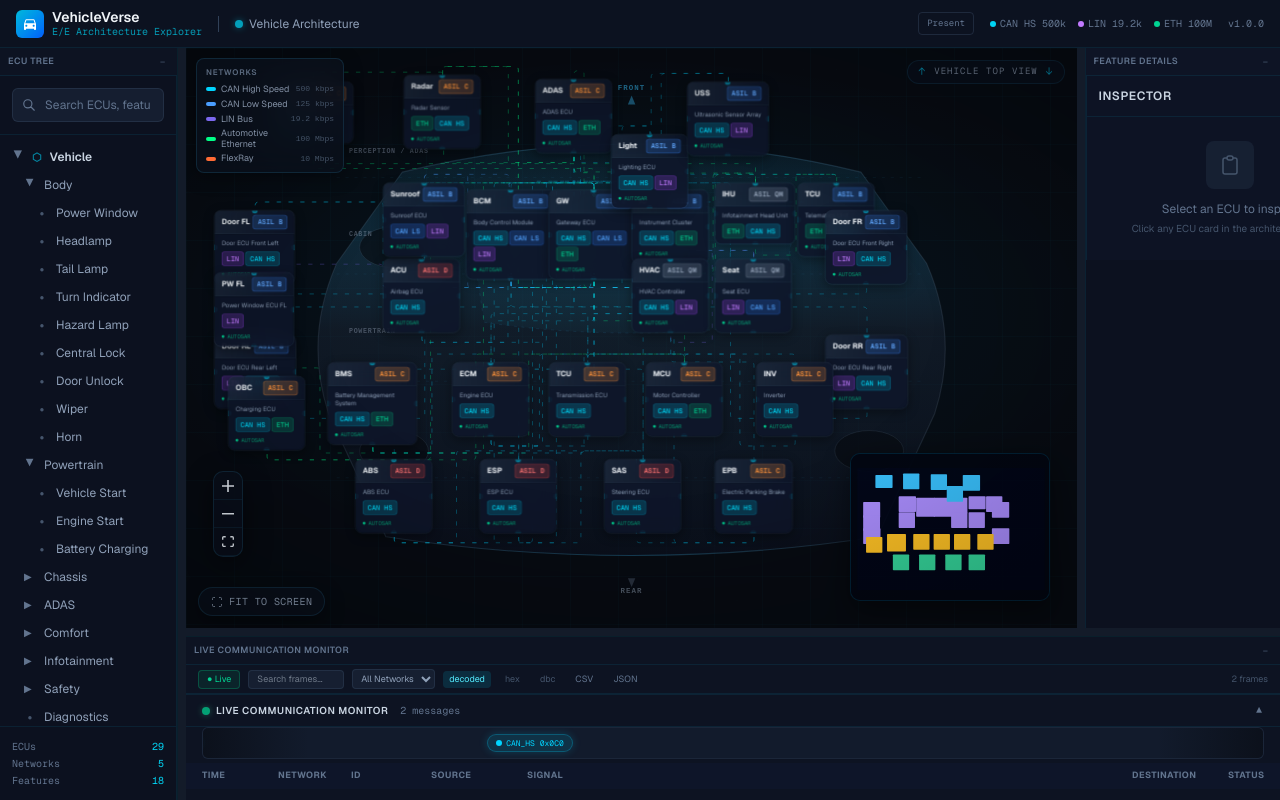
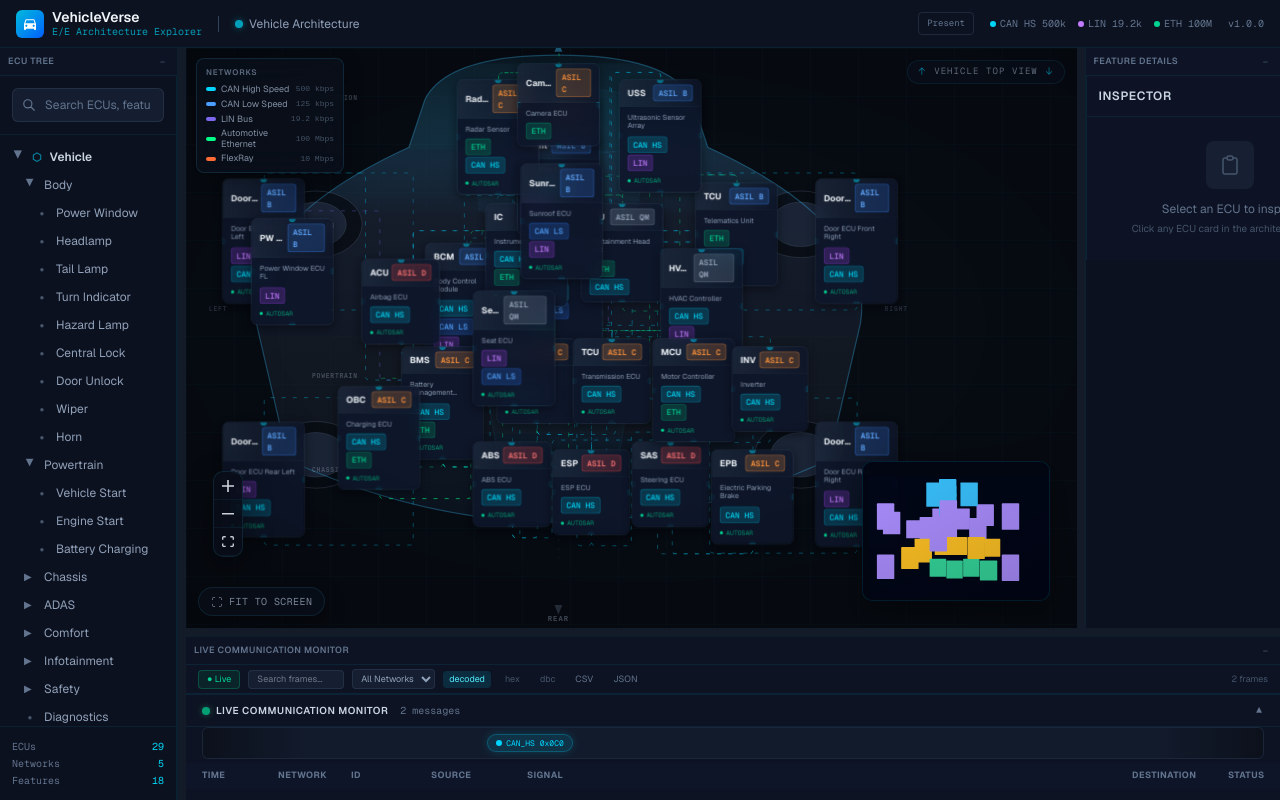
Before and after one commit to mypc450k-droid/ECUComminication, a Next.js app: page / in a window 1280 px wide. Built offline with nearby package versions, Linux system fonts and the light colour scheme.

Commit message:
feat: create vehicle-native architecture layout
Co-authored-by: mypc450k-droid <mypc450k-droid@users.noreply.github.com>

```diff
--- a/src/extensions/architecture/ArchitectureViewEnhancement.tsx
+++ b/src/extensions/architecture/ArchitectureViewEnhancement.tsx
@@ -6,6 +6,7 @@ import {
   Background,
   Controls,
   MiniMap,
+  ViewportPortal,
   useNodesState,
   useEdgesState,
   type Node,
@@ -161,7 +162,6 @@ export function ArchitectureViewEnhancement() {
 
   return (
     <div className="relative w-full h-full engineering-bg homepage-architecture">
-      <HomeVehicleSilhouette />
       <div className="hp-vignette" aria-hidden />
       {presentationMode && (
         <div className="absolute top-3 left-1/2 -translate-x-1/2 z-10 px-4 py-1.5 rounded-full bg-slate-900/80 border border-cyan-500/20 text-[10px] text-cyan-300/80 font-mono">
@@ -177,13 +177,18 @@ export function ArchitectureViewEnhancement() {
         onNodeDoubleClick={onNodeDoubleClick}
         nodeTypes={nodeTypes}
         fitView
-        fitViewOptions={{ padding: 0.08, maxZoom: 1.12 }}
+        fitViewOptions={{ padding: 0.06, maxZoom: 1.05 }}
         minZoom={0.35}
         maxZoom={2}
         proOptions={{ hideAttribution: true }}
         className={`bg-transparent homepage-architecture-flow${isSimulationRunning ? ' hp-simulation-active' : ''}`}
       >
-        <Background color="rgba(0,212,255,0.025)" gap={48} size={1} />
+        <ViewportPortal>
+          <div className="hp-vehicle-layer">
+            <HomeVehicleSilhouette />
+          </div>
+        </ViewportPortal>
+        <Background color="rgba(0,212,255,0.02)" gap={48} size={1} />
         {!presentationMode && (
           <>
             <HomeDirectionPill />
--- a/src/extensions/homepage-visual/HomeArchitectureChrome.tsx
+++ b/src/extensions/homepage-visual/HomeArchitectureChrome.tsx
@@ -16,7 +16,7 @@ export function HomeFitViewButton() {
   const { fitView } = useReactFlow();
 
   const onFit = useCallback(() => {
-    fitView({ padding: 0.08, maxZoom: 1.12, duration: 320 });
+    fitView({ padding: 0.06, maxZoom: 1.05, duration: 320 });
   }, [fitView]);
 
   return (
--- a/src/extensions/homepage-visual/HomeVehicleSilhouette.tsx
+++ b/src/extensions/homepage-visual/HomeVehicleSilhouette.tsx
@@ -1,102 +1,160 @@
-import { HOMEPAGE_LAYOUT_BOUNDS } from './homepageZoneLayout';
+import {
+  HOMEPAGE_LAYOUT_BOUNDS,
+  VEHICLE_CENTER_X,
+  VEHICLE_ZONE_BANDS,
+  VEHICLE_WHEELS,
+} from './homepageVehicleGeometry';
 
 const { width, height } = HOMEPAGE_LAYOUT_BOUNDS;
-const cx = width * 0.5;
+const cx = VEHICLE_CENTER_X;
 
 /**
- * Homepage-only vehicle silhouette — spatial reference layer beneath ECU nodes.
+ * Flow-space vehicle silhouette — rendered inside React Flow ViewportPortal
+ * so geometry shares the same coordinate system as ECU nodes.
  */
 export function HomeVehicleSilhouette() {
+  const bodyPath = `
+    M ${cx} 52
+    C ${cx + 88} 52 ${cx + 148} 68 ${cx + 168} 108
+    L ${cx + 188} 168
+    Q ${width * 0.9} ${height * 0.34} ${width * 0.88} ${height * 0.5}
+    L ${width * 0.84} ${height * 0.72}
+    Q ${cx} ${height * 0.92} ${width * 0.16} ${height * 0.72}
+    L ${width * 0.12} ${height * 0.5}
+    Q ${width * 0.1} ${height * 0.34} ${cx - 188} 168
+    L ${cx - 168} 108
+    C ${cx - 148} 68 ${cx - 88} 52 ${cx} 52
+    Z
+  `;
+
+  const hoodPath = `
+    M ${cx - 120} 108
+    Q ${cx} 78 ${cx + 120} 108
+    L ${cx + 108} 168
+    Q ${cx} 188 ${cx - 108} 168
+    Z
+  `;
+
+  const windshieldPath = `
+    M ${cx - 108} 178
+    Q ${cx} 162 ${cx + 108} 178
+    L ${cx + 100} 248
+    Q ${cx} 262 ${cx - 100} 248
+    Z
+  `;
+
+  const rearGlassPath = `
+    M ${cx - 96} 430
+    Q ${cx} 418 ${cx + 96} 430
+    L ${cx + 88} 478
+    Q ${cx} 490 ${cx - 88} 478
+    Z
+  `;
+
+  const trunkPath = `
+    M ${cx - 88} 488
+    Q ${cx} 502 ${cx + 88} 488
+    L ${cx + 72} 580
+    Q ${cx} 598 ${cx - 72} 580
+    Z
+  `;
+
   return (
-    <div className="hp-vehicle-silhouette" aria-hidden="true">
     <svg
       className="hp-vehicle-svg"
+      width={width}
+      height={height}
       viewBox={`0 0 ${width} ${height}`}
-        preserveAspectRatio="xMidYMid meet"
+      aria-hidden="true"
     >
       <defs>
         <linearGradient id="hp-body-fill" x1="0%" y1="0%" x2="0%" y2="100%">
-            <stop offset="0%" stopColor="rgba(56, 189, 248, 0.06)" />
-            <stop offset="45%" stopColor="rgba(30, 41, 59, 0.42)" />
-            <stop offset="100%" stopColor="rgba(15, 23, 42, 0.38)" />
+          <stop offset="0%" stopColor="rgba(56, 189, 248, 0.07)" />
+          <stop offset="35%" stopColor="rgba(30, 41, 59, 0.5)" />
+          <stop offset="100%" stopColor="rgba(15, 23, 42, 0.45)" />
         </linearGradient>
-          <linearGradient id="hp-body-stroke" x1="0%" y1="0%" x2="100%" y2="0%">
-            <stop offset="0%" stopColor="rgba(100, 116, 139, 0.2)" />
-            <stop offset="50%" stopColor="rgba(56, 189, 248, 0.28)" />
-            <stop offset="100%" stopColor="rgba(100, 116, 139, 0.2)" />
-          </linearGradient>
+        <clipPath id="hp-body-clip">
+          <path d={bodyPath} />
+        </clipPath>
       </defs>
 
-        <text x={cx} y={26} className="hp-orient-label hp-orient-front">FRONT</text>
-        <path
-          className="hp-orient-arrow hp-orient-arrow-front"
-          d={`M ${cx} 34 L ${cx - 5} 46 L ${cx + 5} 46 Z`}
-        />
-        <text x={cx} y={height - 18} className="hp-orient-label hp-orient-rear">REAR</text>
+      {/* Orientation — outside body */}
+      <text x={cx} y={28} className="hp-orient-label hp-orient-front">FRONT</text>
+      <path className="hp-orient-arrow hp-orient-arrow-front" d={`M ${cx} 36 L ${cx - 5} 48 L ${cx + 5} 48 Z`} />
+      <text x={cx} y={height - 16} className="hp-orient-label hp-orient-rear">REAR</text>
       <path
         className="hp-orient-arrow hp-orient-arrow-rear"
-          d={`M ${cx} ${height - 26} L ${cx - 5} ${height - 38} L ${cx + 5} ${height - 38} Z`}
+        d={`M ${cx} ${height - 24} L ${cx - 5} ${height - 36} L ${cx + 5} ${height - 36} Z`}
+      />
+      <text x={width * 0.06} y={height * 0.48} className="hp-side-label">LEFT</text>
+      <text x={width * 0.94} y={height * 0.48} className="hp-side-label hp-side-right">RIGHT</text>
+
+      {/* Subtle zone bands — clipped to body, not rectangular overlays */}
+      <g clipPath="url(#hp-body-clip)">
+        {VEHICLE_ZONE_BANDS.map((band) => (
+          <rect
+            key={band.id}
+            className={`hp-zone-band hp-zone-band-${band.id}`}
+            x={width * 0.08}
+            y={height * band.yStart}
+            width={width * 0.84}
+            height={height * (band.yEnd - band.yStart)}
+          />
+        ))}
+      </g>
+
+      {/* Centerline */}
+      <line
+        x1={cx}
+        y1={height * 0.1}
+        x2={cx}
+        y2={height * 0.88}
+        className="hp-centerline"
       />
 
-        {/* Vehicle body — top-down sedan silhouette */}
-        <path
-          className="hp-vehicle-body"
-          fill="url(#hp-body-fill)"
-          stroke="url(#hp-body-stroke)"
-          d={`
-            M ${width * 0.22} ${height * 0.19}
-            Q ${cx} ${height * 0.085} ${width * 0.78} ${height * 0.19}
-            L ${width * 0.86} ${height * 0.36}
-            Q ${width * 0.9} ${height * 0.5} ${width * 0.87} ${height * 0.64}
-            L ${width * 0.8} ${height * 0.87}
-            Q ${cx} ${height * 0.94} ${width * 0.2} ${height * 0.87}
-            L ${width * 0.13} ${height * 0.64}
-            Q ${width * 0.1} ${height * 0.5} ${width * 0.14} ${height * 0.36}
-            Z
-          `}
+      {/* Body shell */}
+      <path className="hp-vehicle-body" d={bodyPath} fill="url(#hp-body-fill)" />
+
+      {/* Structural regions */}
+      <path className="hp-vehicle-region hp-vehicle-hood" d={hoodPath} />
+      <path className="hp-vehicle-region hp-vehicle-windshield" d={windshieldPath} />
+      <path className="hp-vehicle-region hp-vehicle-rear-glass" d={rearGlassPath} />
+      <path className="hp-vehicle-region hp-vehicle-trunk" d={trunkPath} />
+
+      {/* Wheel arches */}
+      {Object.values(VEHICLE_WHEELS).map((wheel, i) => (
+        <g key={i}>
+          <ellipse
+            className="hp-wheel-arch"
+            cx={wheel.x}
+            cy={wheel.y}
+            rx={58}
+            ry={42}
           />
-
-        {/* Cockpit glass */}
-        <path
-          className="hp-vehicle-cockpit"
-          d={`
-            M ${width * 0.3} ${height * 0.27}
-            Q ${cx} ${height * 0.23} ${width * 0.7} ${height * 0.27}
-            L ${width * 0.68} ${height * 0.47}
-            Q ${cx} ${height * 0.51} ${width * 0.32} ${height * 0.47}
-            Z
-          `}
+          <ellipse
+            className="hp-wheel-tire"
+            cx={wheel.x}
+            cy={wheel.y}
+            rx={38}
+            ry={28}
           />
-
-        {/* Wheel wells */}
-        {[
-          { x: width * 0.21, y: height * 0.33 },
-          { x: width * 0.79, y: height * 0.33 },
-          { x: width * 0.21, y: height * 0.71 },
-          { x: width * 0.79, y: height * 0.71 },
-        ].map((w, i) => (
-          <ellipse
-            key={i}
-            className="hp-wheel-well"
-            cx={w.x}
-            cy={w.y}
-            rx={width * 0.042}
-            ry={height * 0.038}
-          />
+        </g>
       ))}
 
-        {/* Zone dividers */}
-        <line x1={width * 0.14} y1={height * 0.2} x2={width * 0.86} y2={height * 0.2} className="hp-zone-divider" />
-        <line x1={width * 0.14} y1={height * 0.38} x2={width * 0.86} y2={height * 0.38} className="hp-zone-divider" />
-        <line x1={width * 0.14} y1={height * 0.58} x2={width * 0.86} y2={height * 0.58} className="hp-zone-divider" />
-        <line x1={width * 0.14} y1={height * 0.76} x2={width * 0.86} y2={height * 0.76} className="hp-zone-divider" />
+      {/* Body outline stroke on top */}
+      <path className="hp-vehicle-outline" d={bodyPath} />
 
-        {/* Zone labels */}
-        <text x={width * 0.155} y={height * 0.155} className="hp-zone-label">PERCEPTION / ADAS</text>
-        <text x={width * 0.155} y={height * 0.31} className="hp-zone-label">CABIN</text>
-        <text x={width * 0.155} y={height * 0.49} className="hp-zone-label">POWERTRAIN</text>
-        <text x={width * 0.155} y={height * 0.67} className="hp-zone-label">CHASSIS</text>
+      {/* Zone labels — inside left body margin */}
+      {VEHICLE_ZONE_BANDS.map((band) => (
+        <text
+          key={band.id}
+          x={width * 0.19}
+          y={height * (band.yStart + (band.yEnd - band.yStart) * 0.42)}
+          className="hp-zone-label"
+        >
+          {band.label}
+        </text>
+      ))}
     </svg>
-    </div>
   );
 }
--- a/src/extensions/homepage-visual/homepage-visual.css
+++ b/src/extensions/homepage-visual/homepage-visual.css
@@ -9,130 +9,174 @@
 .homepage-architecture.engineering-bg {
   background-color: #070b12;
   background-image:
-    linear-gradient(rgba(0, 212, 255, 0.02) 1px, transparent 1px),
-    linear-gradient(90deg, rgba(0, 212, 255, 0.02) 1px, transparent 1px),
-    radial-gradient(ellipse 85% 60% at 50% 44%, rgba(0, 212, 255, 0.05) 0%, transparent 72%);
-  background-size: 48px 48px, 48px 48px, 100% 100%;
+    linear-gradient(rgba(0, 212, 255, 0.018) 1px, transparent 1px),
+    linear-gradient(90deg, rgba(0, 212, 255, 0.018) 1px, transparent 1px);
+  background-size: 48px 48px;
 }
 
-/* Vehicle silhouette — beneath React Flow */
-.homepage-architecture .hp-vehicle-silhouette {
+/* Vehicle layer — inside React Flow viewport (flow coordinates) */
+.homepage-architecture .hp-vehicle-layer {
   position: absolute;
-  inset: 0;
+  left: 0;
+  top: 0;
+  width: 1000px;
+  height: 780px;
+  pointer-events: none;
   z-index: 0;
-  pointer-events: none;
-  display: flex;
-  align-items: center;
-  justify-content: center;
-  padding: 2% 4%;
 }
 
 .homepage-architecture .hp-vehicle-svg {
-  width: 100%;
-  height: 100%;
-  max-width: 1180px;
-  max-height: 100%;
+  display: block;
 }
 
 .homepage-architecture .hp-vehicle-body {
+  stroke: none;
+}
+
+.homepage-architecture .hp-vehicle-outline {
+  fill: none;
+  stroke: rgba(56, 189, 248, 0.32);
   stroke-width: 1.5;
 }
 
-.homepage-architecture .hp-vehicle-cockpit {
-  fill: rgba(56, 189, 248, 0.04);
-  stroke: rgba(56, 189, 248, 0.12);
+.homepage-architecture .hp-vehicle-region {
   stroke-width: 1;
-  stroke-dasharray: 4 6;
+  fill: rgba(56, 189, 248, 0.03);
+  stroke: rgba(56, 189, 248, 0.1);
 }
 
-.homepage-architecture .hp-wheel-well {
-  fill: rgba(7, 11, 18, 0.65);
-  stroke: rgba(100, 116, 139, 0.22);
+.homepage-architecture .hp-vehicle-windshield,
+.homepage-architecture .hp-vehicle-rear-glass {
+  stroke-dasharray: 3 5;
+  fill: rgba(56, 189, 248, 0.05);
+}
+
+.homepage-architecture .hp-wheel-arch {
+  fill: rgba(7, 11, 18, 0.75);
+  stroke: rgba(100, 116, 139, 0.28);
+  stroke-width: 1.2;
+}
+
+.homepage-architecture .hp-wheel-tire {
+  fill: rgba(30, 41, 59, 0.85);
+  stroke: rgba(71, 85, 105, 0.45);
   stroke-width: 1;
 }
 
-.homepage-architecture .hp-zone-divider {
-  stroke: rgba(56, 189, 248, 0.08);
+.homepage-architecture .hp-centerline {
+  stroke: rgba(56, 189, 248, 0.12);
   stroke-width: 1;
-  stroke-dasharray: 4 8;
+  stroke-dasharray: 3 8;
+}
+
+.homepage-architecture .hp-zone-band {
+  fill: rgba(56, 189, 248, 0.02);
+}
+
+.homepage-architecture .hp-zone-band-perception {
+  fill: rgba(56, 189, 248, 0.035);
+}
+
+.homepage-architecture .hp-zone-band-cabin {
+  fill: rgba(167, 139, 250, 0.025);
+}
+
+.homepage-architecture .hp-zone-band-powertrain {
+  fill: rgba(251, 191, 36, 0.025);
+}
+
+.homepage-architecture .hp-zone-band-chassis {
+  fill: rgba(52, 211, 153, 0.025);
 }
 
 .homepage-architecture .hp-zone-label {
-  fill: rgba(148, 163, 184, 0.42);
+  fill: rgba(148, 163, 184, 0.38);
   font-family: ui-monospace, monospace;
-  font-size: 9px;
-  letter-spacing: 0.1em;
+  font-size: 8px;
+  letter-spacing: 0.12em;
   font-weight: 600;
 }
 
 .homepage-architecture .hp-orient-label {
-  fill: rgba(148, 163, 184, 0.5);
+  fill: rgba(148, 163, 184, 0.45);
   font-family: ui-monospace, monospace;
-  font-size: 10px;
+  font-size: 9px;
   letter-spacing: 0.14em;
   text-anchor: middle;
   font-weight: 600;
 }
 
 .homepage-architecture .hp-orient-front {
-  fill: rgba(56, 189, 248, 0.55);
+  fill: rgba(56, 189, 248, 0.6);
 }
 
 .homepage-architecture .hp-orient-arrow-front {
-  fill: rgba(56, 189, 248, 0.4);
+  fill: rgba(56, 189, 248, 0.45);
 }
 
 .homepage-architecture .hp-orient-arrow-rear {
   fill: rgba(100, 116, 139, 0.35);
 }
 
+.homepage-architecture .hp-side-label {
+  fill: rgba(100, 116, 139, 0.35);
+  font-family: ui-monospace, monospace;
+  font-size: 8px;
+  letter-spacing: 0.14em;
+  font-weight: 600;
+}
+
+.homepage-architecture .hp-side-right {
+  text-anchor: end;
+}
+
 .homepage-architecture .hp-vignette {
   pointer-events: none;
   position: absolute;
   inset: 0;
-  z-index: 1;
-  background: radial-gradient(ellipse 80% 70% at 50% 48%, transparent 42%, rgba(0, 0, 0, 0.28) 100%);
+  z-index: 3;
+  background: radial-gradient(ellipse 82% 72% at 50% 48%, transparent 48%, rgba(0, 0, 0, 0.22) 100%);
 }
 
-/* React Flow layering — edges behind ECU cards */
+/* React Flow layering — vehicle → edges → ECU nodes */
 .homepage-architecture .homepage-architecture-flow {
   z-index: 2;
 }
 
 .homepage-architecture .homepage-architecture-flow .react-flow__edges {
-  z-index: 0;
+  z-index: 1;
 }
 
 .homepage-architecture .homepage-architecture-flow .react-flow__nodes {
   z-index: 2;
 }
 
-/* Glass ECU cards — homepage only (outer node shell only) */
+/* Compact engineering ECU modules — homepage only */
 .homepage-architecture .react-flow__node > div {
-  border-radius: 10px !important;
-  min-width: 112px !important;
-  max-width: 130px !important;
+  border-radius: 8px !important;
+  min-width: 96px !important;
+  max-width: 104px !important;
   box-shadow:
-    0 4px 16px rgba(0, 0, 0, 0.4),
-    inset 0 1px 0 rgba(255, 255, 255, 0.05) !important;
-  backdrop-filter: blur(12px);
-  -webkit-backdrop-filter: blur(12px);
+    0 3px 12px rgba(0, 0, 0, 0.45),
+    inset 0 1px 0 rgba(255, 255, 255, 0.04) !important;
+  backdrop-filter: blur(10px);
+  -webkit-backdrop-filter: blur(10px);
 }
 
-/* Subtle idle edge pulse — CSS only, no React state loops */
+/* Network edges — behind cards, subtle */
 .homepage-architecture .homepage-architecture-flow .react-flow__edge-path {
   stroke-linecap: round;
   stroke-linejoin: round;
 }
 
 .homepage-architecture .homepage-architecture-flow:not(.hp-simulation-active) .react-flow__edge:not(.react-flow__edge-animated) .react-flow__edge-path {
-  stroke-dasharray: 5 12;
-  animation: hp-edge-idle 4s linear infinite;
+  stroke-dasharray: 4 10;
+  animation: hp-edge-idle 5s linear infinite;
 }
 
 @keyframes hp-edge-idle {
   to {
-    stroke-dashoffset: -34;
+    stroke-dashoffset: -28;
   }
 }
 
@@ -191,7 +235,7 @@
   color: rgba(71, 85, 105, 0.95);
 }
 
-/* Controls & minimap polish */
+/* Controls & minimap */
 .homepage-architecture .hp-flow-controls.react-flow__controls {
   background: rgba(10, 16, 28, 0.92) !important;
   border: 1px solid var(--hp-border) !important;
@@ -207,8 +251,8 @@
 }
 
 .homepage-architecture .hp-flow-minimap {
-  width: 200px !important;
-  height: 148px !important;
+  width: 188px !important;
+  height: 140px !important;
   border-radius: 10px !important;
   border: 1px solid var(--hp-border) !important;
   box-shadow: 0 8px 28px rgba(0, 0, 0, 0.45);
--- /dev/null
+++ b/src/extensions/homepage-visual/homepageVehicleGeometry.ts
@@ -0,0 +1,23 @@
+/**
+ * Shared vehicle coordinate system for homepage presentation.
+ * ECU layout positions and SVG silhouette use the same flow-space bounds.
+ */
+export const HOMEPAGE_LAYOUT_BOUNDS = { width: 1000, height: 780 };
+
+export const VEHICLE_CENTER_X = HOMEPAGE_LAYOUT_BOUNDS.width / 2;
+
+/** Longitudinal zone bands (flow-space Y) — used for subtle zone visualization. */
+export const VEHICLE_ZONE_BANDS = [
+  { id: 'perception', label: 'PERCEPTION', yStart: 0.08, yEnd: 0.22 },
+  { id: 'cabin', label: 'CABIN', yStart: 0.22, yEnd: 0.52 },
+  { id: 'powertrain', label: 'POWERTRAIN', yStart: 0.52, yEnd: 0.68 },
+  { id: 'chassis', label: 'CHASSIS', yStart: 0.68, yEnd: 0.82 },
+] as const;
+
+/** Wheel hub centers — door ECUs anchor near corresponding corners. */
+export const VEHICLE_WHEELS = {
+  fl: { x: 195, y: 265 },
+  fr: { x: 805, y: 265 },
+  rl: { x: 195, y: 555 },
+  rr: { x: 805, y: 555 },
+} as const;
--- a/src/extensions/homepage-visual/homepageZoneLayout.ts
+++ b/src/extensions/homepage-visual/homepageZoneLayout.ts
@@ -1,53 +1,55 @@
 import type { ECU } from '@/types';
 import { getVehicleLayoutPosition } from '@/extensions/architecture/vehicleZoneLayout';
+import { HOMEPAGE_LAYOUT_BOUNDS, VEHICLE_CENTER_X, VEHICLE_WHEELS } from './homepageVehicleGeometry';
 
 /**
- * Homepage-only illustrative ECU positions — wider canvas and spacing to reduce card overlap.
- * Does not modify source ECU JSON or shared zone metadata.
+ * Vehicle-native ECU positions — each ECU anchored to a physical vehicle region.
+ * Coordinates are React Flow space (top-left of node), aligned with HomeVehicleSilhouette.
  */
-export const HOMEPAGE_LAYOUT_BOUNDS = { width: 1100, height: 720 };
+export { HOMEPAGE_LAYOUT_BOUNDS };
+
+const cx = VEHICLE_CENTER_X;
+const { fl, fr, rl, rr } = VEHICLE_WHEELS;
 
 const HOMEPAGE_ZONE_POSITIONS: Record<string, { x: number; y: number }> = {
-  // FRONT — perception & lighting (spread arc)
-  camera: { x: 120, y: 42 },
-  radar: { x: 310, y: 32 },
-  adas: { x: 500, y: 38 },
-  ultrasonic: { x: 720, y: 42 },
-  lighting: { x: 610, y: 118 },
+  // ── FRONT / PERCEPTION — hood & front bumper region ──
+  camera: { x: cx - 52, y: 62 },
+  radar: { x: cx - 128, y: 82 },
+  adas: { x: cx - 52, y: 102 },
+  ultrasonic: { x: cx + 76, y: 82 },
+  lighting: { x: cx - 52, y: 148 },
 
-  // CABIN — left wing
-  'door-fl': { x: 36, y: 228 },
-  'pw-fl': { x: 36, y: 318 },
-  'door-rl': { x: 36, y: 408 },
+  // ── DOOR ECUs — vehicle corners (not clustered) ──
+  'door-fl': { x: fl.x - 118, y: fl.y - 58 },
+  'door-fr': { x: fr.x + 18, y: fr.y - 58 },
+  'door-rl': { x: rl.x - 118, y: rl.y - 42 },
+  'door-rr': { x: rr.x + 18, y: rr.y - 42 },
+  'pw-fl': { x: fl.x - 82, y: fl.y - 8 },
 
-  // CABIN — center rows (staggered)
-  sunroof: { x: 280, y: 188 },
-  bcm: { x: 400, y: 198 },
-  gateway: { x: 520, y: 198 },
-  cluster: { x: 640, y: 198 },
-  infotainment: { x: 760, y: 188 },
-  telematics: { x: 880, y: 188 },
-  airbag: { x: 280, y: 298 },
-  hvac: { x: 640, y: 298 },
-  seat: { x: 760, y: 298 },
+  // ── CABIN — distributed inside body, longitudinal spread ──
+  sunroof: { x: cx - 48, y: 188 },
+  telematics: { x: cx + 172, y: 212 },
+  cluster: { x: cx - 92, y: 238 },
+  infotainment: { x: cx + 28, y: 238 },
+  bcm: { x: cx - 168, y: 288 },
+  gateway: { x: cx - 48, y: 280 },
+  airbag: { x: cx - 248, y: 308 },
+  hvac: { x: cx + 128, y: 295 },
+  seat: { x: cx - 108, y: 348 },
 
-  // CABIN — right wing
-  'door-fr': { x: 920, y: 228 },
-  'door-rr': { x: 920, y: 408 },
+  // ── POWERTRAIN — central tunnel / axle region ──
+  charging: { x: cx - 278, y: 468 },
+  bms: { x: cx - 198, y: 418 },
+  engine: { x: cx - 78, y: 408 },
+  transmission: { x: cx + 18, y: 408 },
+  'motor-controller': { x: cx + 118, y: 408 },
+  inverter: { x: cx + 218, y: 418 },
 
-  // POWERTRAIN
-  charging: { x: 56, y: 468 },
-  bms: { x: 200, y: 448 },
-  engine: { x: 380, y: 448 },
-  transmission: { x: 520, y: 448 },
-  'motor-controller': { x: 660, y: 448 },
-  inverter: { x: 820, y: 448 },
-
-  // CHASSIS
-  abs: { x: 240, y: 588 },
-  esp: { x: 420, y: 588 },
-  steering: { x: 600, y: 588 },
-  epb: { x: 760, y: 588 },
+  // ── CHASSIS — lower vehicle band ──
+  abs: { x: cx - 108, y: 538 },
+  esp: { x: cx - 8, y: 548 },
+  steering: { x: cx + 92, y: 538 },
+  epb: { x: cx + 192, y: 548 },
 };
 
 export function getHomepageLayoutPosition(ecu: ECU): { x: number; y: number } {
```
Lines whose indentation alone changed are shown as unchanged.
